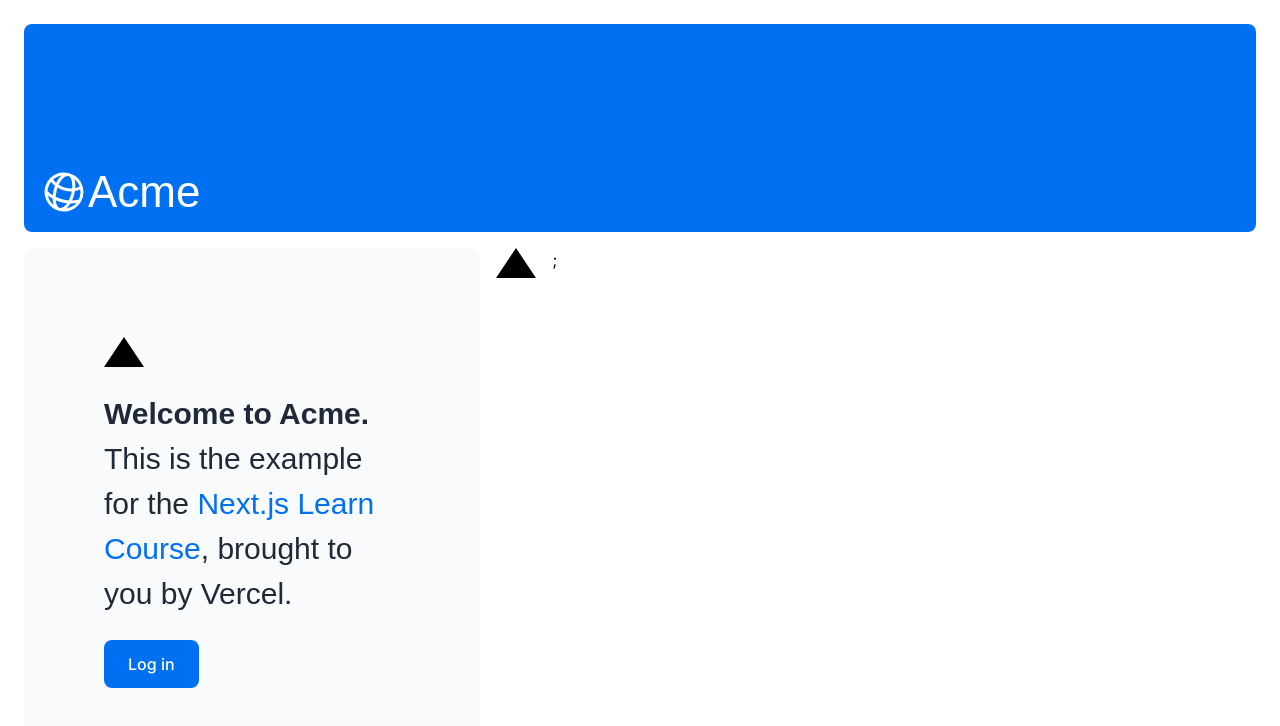
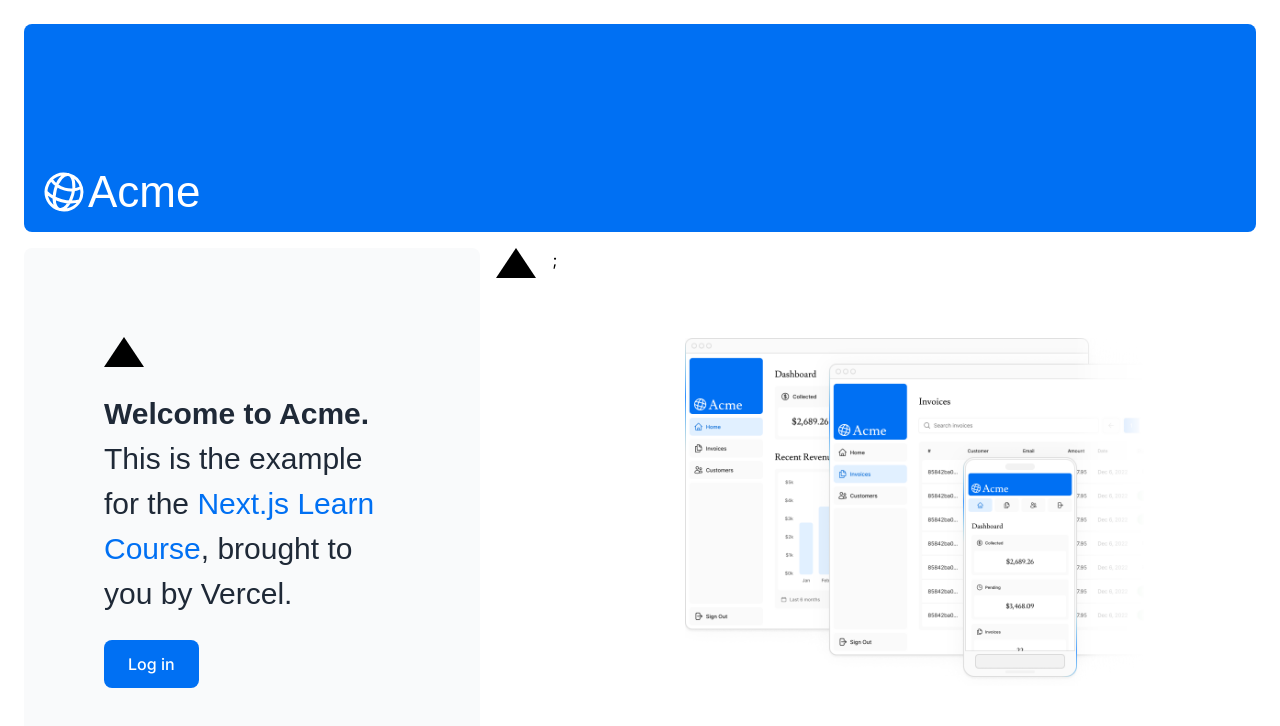
Before and after one commit to asajim/nextjs-dashboard, a Next.js app: page / in a window 1280 px wide. Shown: the top 726 px of the page. Built offline with nearby package versions, Linux system fonts and the light colour scheme; a web font is replaced by a local one.

Commit message:
Add image

```diff
--- a/app/page.tsx
+++ b/app/page.tsx
@@ -3,6 +3,8 @@
 
 import Link from "next/link";
 import { lusitana } from "@/app/ui/fonts";
+import React from "react";
+import Image from "next/image";
 export default function Page() {
   return (
     <main className="flex min-h-screen flex-col p-6">
@@ -31,6 +33,21 @@
         <div className={styles.shape}></div>;
         <div className="flex items-center justify-center p-6 md:w-3/5 md:px-28 md:py-12">
           {/* Add Hero Images Here */}
+          <Image
+            src="/hero-desktop.png"
+            width={1000}
+            height={760}
+            className="hidden md:block"
+            alt="Screenshots of the dashboard project showing desktop and mobile versions"
+          />
+
+          <Image
+            src="/hero-mobile.png"
+            width={560}
+            height={620}
+            className="block md:hidden"
+            alt="Screenshots of the dashboard project showing desktop and mobile versions"
+          />
         </div>
       </div>
     </main>
```
